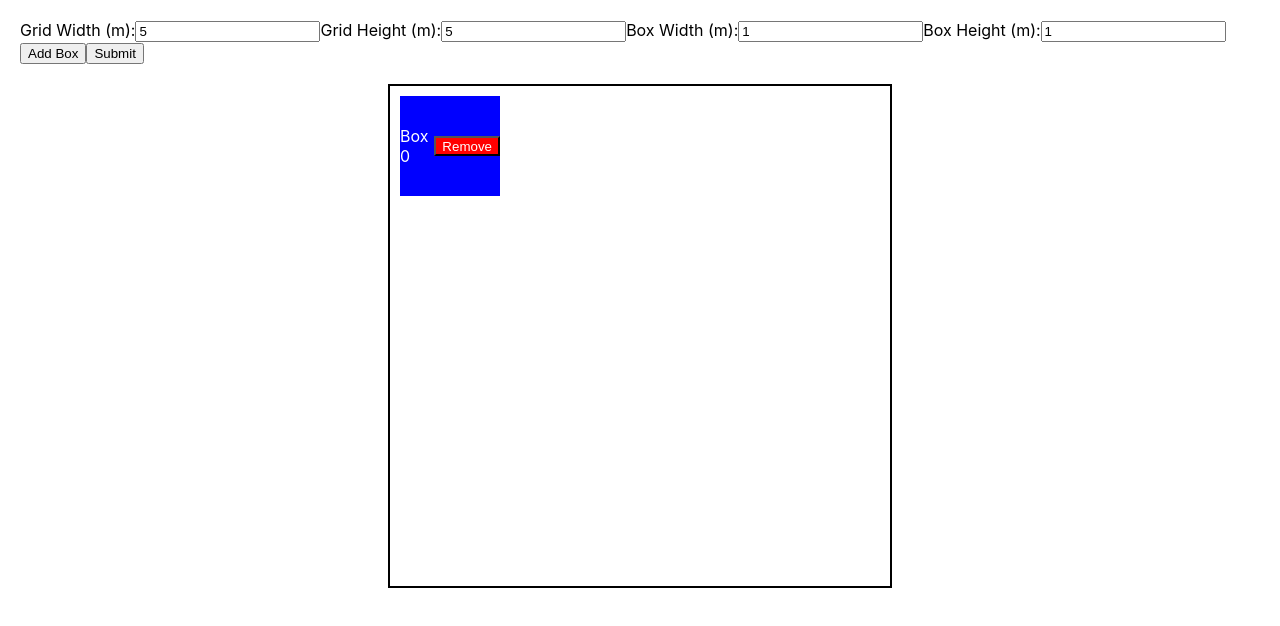
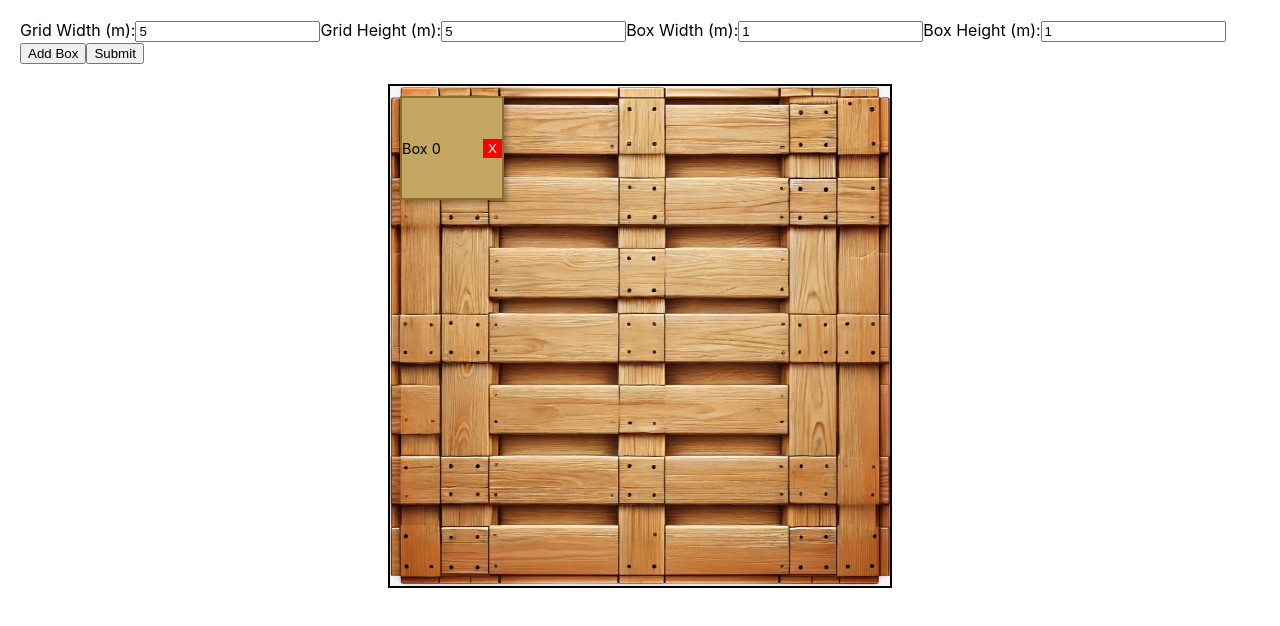
Before and after one commit to yatharthg07/drag-drop_palletizer, a React (Create React App) app: page / in a window 1280 px wide. Both pictures are taken after a click on the button "Add Box". Shown: the top 626 px of the page. Built offline with nearby package versions, Linux system fonts and the light colour scheme.

Commit message:
made visual improvements

```diff
--- a/src/App.css
+++ b/src/App.css
@@ -7,8 +7,30 @@
 
 .grid {
   position: relative;
-  width: 500px;
-  height: 500px;
+  background-image: url('pallet.webp');
+  background-size: 100% 100%;
   border: 2px solid black;
   margin-top: 20px;
 }
+
+.box {
+  position: absolute;
+  background-color: #C2A661; /* Light brown color to mimic cardboard */
+  border: 2px solid #916A2D; /* Darker brown for the edges */
+  box-shadow: 3px 3px 5px rgba(0,0,0,0.3); /* Soft shadow for 3D effect */
+  color: black;
+  display: flex;
+  justify-content: space-between;
+  align-items: center;
+  font-size: 0.9rem;
+  cursor: move;
+}
+
+.remove-btn {
+  background-color: red;
+  border: none;
+  color: white;
+  padding: 2px 5px;
+  margin-left: 5px;
+  cursor: pointer;
+}
--- a/src/App.js
+++ b/src/App.js
@@ -6,10 +6,10 @@ import './App.css';
 
 function App() {
   const [boxes, setBoxes] = useState([]);
-  const [gridWidth, setGridWidth] = useState(5); // Default 5 meters
-  const [gridHeight, setGridHeight] = useState(5); // Default 5 meters
-  const [boxWidth, setBoxWidth] = useState(1); // Default 1 meter
-  const [boxHeight, setBoxHeight] = useState(1); // Default 1 meter
+  const [gridWidth, setGridWidth] = useState("5"); // Store as string to manage empty input
+  const [gridHeight, setGridHeight] = useState("5"); // Store as string to manage empty input
+  const [boxWidth, setBoxWidth] = useState("1"); // Store as string to manage empty input
+  const [boxHeight, setBoxHeight] = useState("1"); // Store as string to manage empty input
 
   const scaleFactor = 100; // 1 meter = 100 pixels
 
@@ -19,8 +19,8 @@ function App() {
   };
 
   const moveBox = (id, x, y) => {
-    const maxX = gridWidth * scaleFactor - boxWidth * scaleFactor;
-    const maxY = gridHeight * scaleFactor - boxHeight * scaleFactor;
+    const maxX = Number(gridWidth) * scaleFactor - Number(boxWidth) * scaleFactor;
+    const maxY = Number(gridHeight) * scaleFactor - Number(boxHeight) * scaleFactor;
     const newX = Math.max(0, Math.min(maxX, x));
     const newY = Math.max(0, Math.min(maxY, y));
     const newBoxes = boxes.map(box => {
@@ -39,13 +39,13 @@ function App() {
   const submitBoxes = () => {
     console.log("Coordinates of Box Centers in meters:");
     boxes.forEach(box => {
-      console.log(`Box ${box.id}: (${((box.x + boxWidth * scaleFactor / 2) / scaleFactor).toFixed(2)}, ${((box.y + boxHeight * scaleFactor / 2) / scaleFactor).toFixed(2)}) meters`);
+      console.log(`Box ${box.id}: (${((box.x + Number(boxWidth) * scaleFactor / 2) / scaleFactor).toFixed(2)}, ${((box.y + Number(boxHeight) * scaleFactor / 2) / scaleFactor).toFixed(2)}) meters`);
     });
   };
 
   const handleDimensionChange = (setter) => (e) => {
-    const value = e.target.value.replace(/^0+/, '') || '0';
-    setter(Number(value));
+    const value = e.target.value.replace(/^0+/, '') || ''; // Allows empty string
+    setter(value);
   };
 
   return (
@@ -54,24 +54,24 @@ function App() {
         <div className="settings">
           <label>
             Grid Width (m):
-            <input type="number" value={gridWidth} onChange={handleDimensionChange(setGridWidth)} min="1" />
+            <input type="number" value={gridWidth} onChange={handleDimensionChange(setGridWidth)} />
           </label>
           <label>
             Grid Height (m):
-            <input type="number" value={gridHeight} onChange={handleDimensionChange(setGridHeight)} min="1" />
+            <input type="number" value={gridHeight} onChange={handleDimensionChange(setGridHeight)} />
           </label>
           <label>
             Box Width (m):
-            <input type="number" value={boxWidth} onChange={handleDimensionChange(setBoxWidth)} min="0.1" />
+            <input type="number" value={boxWidth} onChange={handleDimensionChange(setBoxWidth)} />
           </label>
           <label>
             Box Height (m):
-            <input type="number" value={boxHeight} onChange={handleDimensionChange(setBoxHeight)} min="0.1" />
+            <input type="number" value={boxHeight} onChange={handleDimensionChange(setBoxHeight)} />
           </label>
           <button onClick={addBox}>Add Box</button>
           <button onClick={submitBoxes}>Submit</button>
         </div>
-        <BoxGrid boxes={boxes} boxWidth={boxWidth * scaleFactor} boxHeight={boxHeight * scaleFactor} gridSize={gridWidth * scaleFactor} moveBox={moveBox} removeBox={removeBox} />
+        <BoxGrid boxes={boxes} boxWidth={boxWidth * scaleFactor} boxHeight={boxHeight * scaleFactor} gridWidth={gridWidth * scaleFactor} gridHeight={gridHeight * scaleFactor} moveBox={moveBox} removeBox={removeBox} />
       </div>
     </DndProvider>
   );
--- a/src/components/Box.js
+++ b/src/components/Box.js
@@ -19,12 +19,10 @@ const Box = ({ id, x, y, moveBox, removeBox, boxWidth, boxHeight }) => {
   }), [id, x, y, moveBox]);
 
   return (
-    <div ref={drag} style={{ position: 'absolute', left: x, top: y, width: `${boxWidth}px`, height: `${boxHeight}px`, backgroundColor: 'blue', cursor: 'move', color: 'white', display: 'flex', alignItems: 'center', justifyContent: 'center' }}>
-      <div style={{ flexGrow: 1 }}>
-        Box {id}
-      </div>
-      <button onClick={() => removeBox(id)} style={{ height: '20%', backgroundColor: 'red', color: 'white' }}>
-        Remove
+    <div ref={drag} style={{ left: x, top: y, width: `${boxWidth}px`, height: `${boxHeight}px` }} className="box">
+      Box {id}
+      <button onClick={() => removeBox(id)} className="remove-btn">
+        X
       </button>
     </div>
   );
```
Also changed, not shown: src/pallet.webp (renamed from src/pallet (1).webp).
